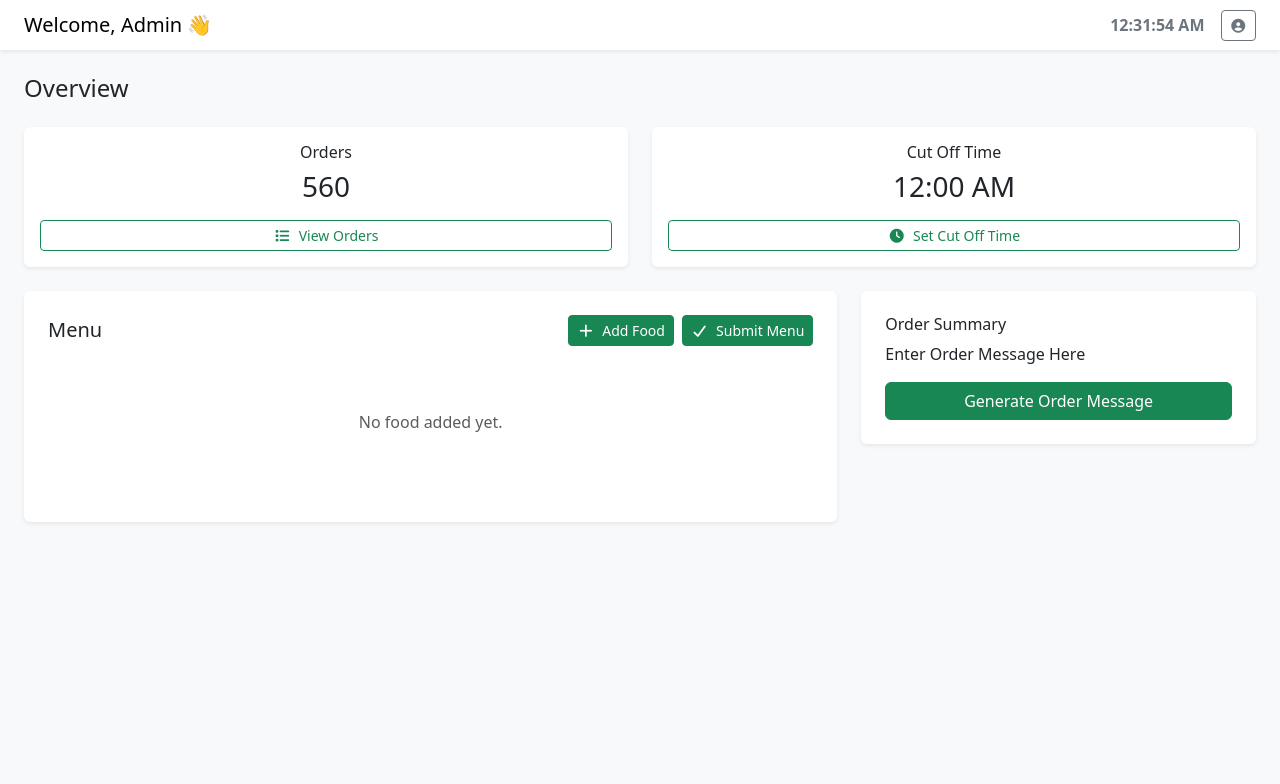
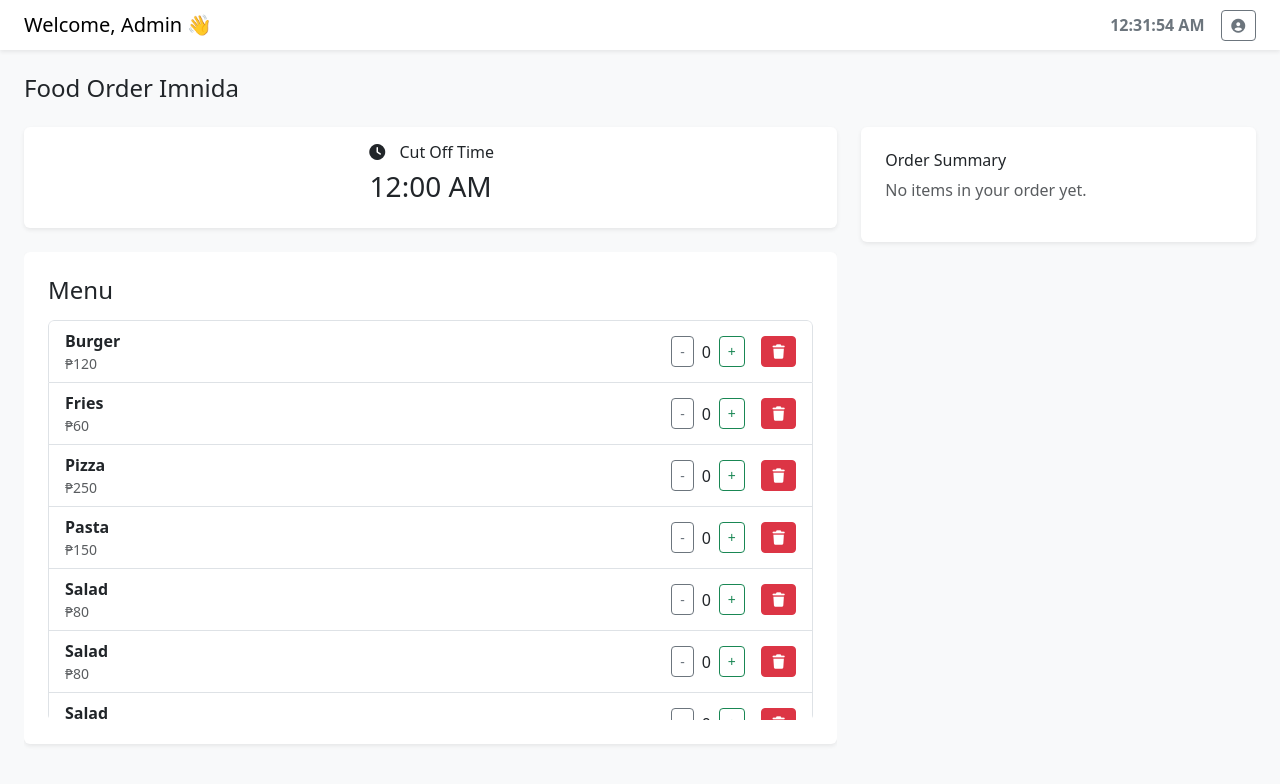
Before and after one commit to ardiente-ken/Lunchmates, a React (Vite) app: page / in a window 1280 px wide. Shown: the top 784 px of the page. Built offline with nearby package versions, Linux system fonts and the light colour scheme.

Commit message:
added customer user

```diff
--- a/src/App.jsx
+++ b/src/App.jsx
@@ -1,10 +1,11 @@
 import './css/global.css'
 import HRDashboard from '../src/pages/HRDashboard'
+import UserDashboard from './pages/UserDashboard'
 function App() {
 
   return (
     <>
-    <HRDashboard/>
+      <UserDashboard />
     </>
   )
 }
--- /dev/null
+++ b/src/components/MenuUser.jsx
@@ -0,0 +1,64 @@
+import React from "react";
+
+const MenuUser = ({ foods, onAddToOrder, handleDelete, handleSubmitMenu, orders }) => {
+    const getQty = (food) => {
+        const item = orders.find((o) => o.name === food.name);
+        return item ? item.qty : 0;
+    };
+
+    const increment = (food) => {
+        onAddToOrder({ ...food, qty: 1 });
+    };
+
+    const decrement = (food) => {
+        const item = orders.find((o) => o.name === food.name);
+        if (item && item.qty > 1) {
+            onAddToOrder({ ...food, qty: -1 });
+        } else if (item && item.qty === 1) {
+            onAddToOrder({ ...food, qty: -1 }); // qty 0 will remove
+        }
+    };
+
+    const removeFromOrder = (food) => {
+        handleDelete(food.name);
+    };
+
+    // Dynamically apply scroll if foods.length >= 6
+    const listStyle = foods.length >= 5
+        ? { maxHeight: "50vh", overflowY: "auto" }
+        : {};
+
+    return (
+        <div className="card shadow-sm border-0 p-4">
+            <div className="d-flex align-items-center mb-3">
+                <h4 className="mb-0 me-auto">Menu</h4>
+            </div>
+
+            {foods.length === 0 ? (
+                <p className="text-muted text-center py-5">No food available.</p>
+            ) : (
+                <ul className="list-group" style={listStyle}>
+                    {foods.map((food, index) => (
+                        <li key={index} className="list-group-item d-flex justify-content-between align-items-center">
+                            <div>
+                                <strong>{food.name}</strong>
+                                <div className="text-muted small">₱{food.price}</div>
+                            </div>
+
+                            <div className="d-flex align-items-center">
+                                <button className="btn btn-sm btn-outline-secondary me-2" onClick={() => decrement(food)}>-</button>
+                                <span className="me-2">{getQty(food)}</span>
+                                <button className="btn btn-sm btn-outline-success me-3" onClick={() => increment(food)}>+</button>
+                                <button className="btn btn-sm btn-danger" onClick={() => removeFromOrder(food)} title="Remove item from order">
+                                    <i className="fas fa-trash"></i>
+                                </button>
+                            </div>
+                        </li>
+                    ))}
+                </ul>
+            )}
+        </div>
+    );
+};
+
+export default MenuUser;
--- /dev/null
+++ b/src/components/UserOrder.jsx
@@ -0,0 +1,93 @@
+import React, { useState } from "react";
+import Swal from "sweetalert2";
+
+const UserOrder = ({ orders, clearOrders }) => {
+    const [submitted, setSubmitted] = useState(false); // Track if order was submitted
+    const totalAmount = orders.reduce((sum, item) => sum + item.price * item.qty, 0);
+
+    // Submit order handler
+    const handleSubmitMenu = () => {
+        if (!orders || orders.length === 0) {
+            Swal.fire({
+                icon: "info",
+                title: "No Items",
+                text: "Please add items to your order first.",
+                timer: 1500,
+                showConfirmButton: false,
+            });
+            return;
+        }
+
+        Swal.fire({
+            title: "Are you sure?",
+            text: "Do you want to submit your order?",
+            icon: "question",
+            showCancelButton: true,
+            cancelButtonColor: "#6c757d",
+            confirmButtonColor: "#28a745",
+            confirmButtonText: "Yes, submit it!",
+        }).then((result) => {
+            if (result.isConfirmed) {
+                Swal.fire({
+                    icon: "success",
+                    title: "Order Submitted!",
+                    text: "Your order has been submitted successfully.",
+                    timer: 1500,
+                    showConfirmButton: false,
+                });
+
+                setSubmitted(true);  // Disable button
+            }
+        });
+    };
+
+    if (!orders || orders.length === 0) {
+        return (
+            <div className="card shadow-sm border-0 p-4">
+                <h6>Order Summary</h6>
+                <p className="text-muted">No items in your order yet.</p>
+            </div>
+        );
+    }
+
+    return (
+        <div className="card shadow-sm border-0 p-4 d-flex flex-column h-100" style={{ maxHeight: "80vh" }}>
+            <h6>Order Summary</h6>
+            <div className="table-responsive flex-grow-1">
+                <table className="table table-sm table-striped align-middle mb-0">
+                    <thead>
+                        <tr>
+                            <th>#</th>
+                            <th>Item</th>
+                            <th>Price</th>
+                            <th>Qty</th>
+                            <th>Subtotal</th>
+                        </tr>
+                    </thead>
+                    <tbody>
+                        {orders.map((item, index) => (
+                            <tr key={index}>
+                                <td>{index + 1}</td>
+                                <td>{item.name}</td>
+                                <td>₱{item.price}</td>
+                                <td>{item.qty}</td>
+                                <td>₱{(item.price * item.qty).toFixed(2)}</td>
+                            </tr>
+                        ))}
+                    </tbody>
+                </table>
+            </div>
+            <hr />
+            <h6 className="text-end">Total: ₱{totalAmount.toFixed(2)}</h6>
+            <button
+                className={`btn btn-success btn-md mt-2`}
+                onClick={handleSubmitMenu}
+                disabled={submitted} // Disable after submission
+            >
+                <i className="fas fa-check me-1"></i> {submitted ? "Order Submitted" : "Submit Order"}
+            </button>
+        </div>
+    );
+};
+
+export default UserOrder;
--- a/src/pages/UserDashboard.jsx
+++ b/src/pages/UserDashboard.jsx
@@ -1,123 +1,161 @@
-import React from "react";
+import React, { useState, useEffect } from "react";
 import "bootstrap/dist/css/bootstrap.min.css";
 import "@fortawesome/fontawesome-free/css/all.min.css";
+import Swal from "sweetalert2";
+
+import TopNavbar from "../components/TopNavbar";
+import Orders from "../components/Orders";
+import UserOrder from "../components/UserOrder";
+import MenuUser from "../components/MenuUser";
 
 const UserDashboard = () => {
+  const [foods, setFoods] = useState([
+    { name: "Burger", price: 120 },
+    { name: "Fries", price: 60 },
+    { name: "Pizza", price: 250 },
+    { name: "Pasta", price: 150 },
+    { name: "Salad", price: 80 },
+    { name: "Salad", price: 80 },
+    { name: "Salad", price: 80 },
+    { name: "Salad", price: 80 },
+  ]);
+
+  const [cutOffTime, setCutOffTime] = useState("00:00");
+  const [showOrders, setShowOrders] = useState(false);
+  const [orders, setOrders] = useState([]);
+
+  // Escape key closes modal (if needed)
+  useEffect(() => {
+    const onKey = (e) => e.key === "Escape" && setShowOrders(false);
+    window.addEventListener("keydown", onKey);
+    return () => window.removeEventListener("keydown", onKey);
+  }, []);
+
+  // Delete item from orders
+  const handleDelete = (foodName) => {
+    const food = orders.find((o) => o.name === foodName);
+    if (!food) return;
+
+    Swal.fire({
+      title: "Are you sure?",
+      text: `This will remove ${food.name} from your order.`,
+      icon: "warning",
+      showCancelButton: true,
+      cancelButtonColor: "#6c757d",
+      confirmButtonColor: "#d33",
+      confirmButtonText: "Remove",
+    }).then((result) => {
+      if (result.isConfirmed) {
+        setOrders((prev) => prev.filter((o) => o.name !== foodName));
+        Swal.fire({
+          icon: "success",
+          title: "Removed!",
+          text: `${food.name} has been removed from your order.`,
+          timer: 1500,
+          showConfirmButton: false,
+        });
+      }
+    });
+  };
+
+  // Add / remove quantity in orders
+  const addToOrder = (food) => {
+    const existing = orders.find((item) => item.name === food.name);
+    if (existing) {
+      const newQty = existing.qty + (food.qty || 1);
+      if (newQty > 0) {
+        setOrders((prev) =>
+          prev.map((o) =>
+            o.name === food.name ? { ...o, qty: newQty } : o
+          )
+        );
+      } else {
+        setOrders((prev) => prev.filter((o) => o.name !== food.name));
+      }
+    } else if ((food.qty || 1) > 0) {
+      setOrders((prev) => [...prev, { ...food, qty: food.qty || 1 }]);
+    }
+  };
+
+  // Submit order
+  const handleSubmitMenu = () => {
+    if (orders.length === 0) {
+      Swal.fire({
+        icon: "info",
+        title: "No Items",
+        text: "Please add items to your order first.",
+        timer: 1500,
+        showConfirmButton: false,
+      });
+      return;
+    }
+    Swal.fire({
+      title: "Are you sure?",
+      text: "Do you want to submit your order?",
+      icon: "question",
+      showCancelButton: true,
+      cancelButtonColor: "#6c757d",
+      confirmButtonColor: "#28a745",
+      confirmButtonText: "Yes, submit it!",
+    }).then((result) => {
+      if (result.isConfirmed) {
+        Swal.fire({
+          icon: "success",
+          title: "Order Submitted!",
+          text: "Your order has been submitted successfully.",
+          timer: 1500,
+          showConfirmButton: false,
+        });
+      }
+    });
+  };
+
   return (
-    <div className="d-flex" style={{ minHeight: "100vh" }}>
-      {/* Sidebar */}
-      <nav
-        className="bg-dark text-white p-3 d-flex flex-column"
-        style={{ width: "250px" }}
-      >
-        <h4 className="text-center mb-4">📊 Dashboard</h4>
-        <ul className="nav flex-column">
-          <li className="nav-item mb-2">
-            <a href="#" className="nav-link text-white">
-              <i className="fas fa-home me-2"></i> Home
-            </a>
-          </li>
-          <li className="nav-item mb-2">
-            <a href="#" className="nav-link text-white">
-              <i className="fas fa-chart-bar me-2"></i> Analytics
-            </a>
-          </li>
-          <li className="nav-item mb-2">
-            <a href="#" className="nav-link text-white">
-              <i className="fas fa-box me-2"></i> Inventory
-            </a>
-          </li>
-          <li className="nav-item mb-2">
-            <a href="#" className="nav-link text-white">
-              <i className="fas fa-users me-2"></i> Users
-            </a>
-          </li>
-          <li className="nav-item">
-            <a href="#" className="nav-link text-white">
-              <i className="fas fa-cog me-2"></i> Settings
-            </a>
-          </li>
-        </ul>
-      </nav>
+    <div className="d-flex" style={{ maxHeight: "100vh", overflowY: "hidden" }}>
+      {/* Left Column */}
+      <div className="flex-grow-1 bg-light">
+        <TopNavbar />
+        <div className="container-fluid p-4">
+          <h4 className="mb-4">Food Order Imnida</h4>
 
-      {/* Main Content */}
-      <div className="flex-grow-1 bg-light">
-        {/* Top Navbar */}
-        <nav className="navbar navbar-expand-lg navbar-light bg-white shadow-sm px-4">
-          <span className="navbar-brand mb-0 h5">Welcome, Admin 👋</span>
-          <div className="ms-auto">
-            <button className="btn btn-outline-primary btn-sm me-2">
-              <i className="fas fa-bell"></i>
-            </button>
-            <button className="btn btn-outline-secondary btn-sm">
-              <i className="fas fa-user-circle"></i>
-            </button>
-          </div>
-        </nav>
+          <div className="row" style={{ height: "calc(100vh - 80px)" }}>
+            <div className="col-md-8 d-flex flex-column">
+              {/* Cut Off Time */}
+              <div className="mb-4">
+                <div className="card shadow-sm border-0 p-3 text-center">
+                  <h6><i className="fas fa-clock me-2"></i> Cut Off Time</h6>
+                  <h3>
+                    {cutOffTime
+                      ? new Date(`${new Date().toISOString().split("T")[0]}T${cutOffTime}`)
+                        .toLocaleTimeString([], { hour: "2-digit", minute: "2-digit" })
+                      : "--:--"}
+                  </h3>
+                </div>
+              </div>
 
-        {/* Dashboard Body */}
-        <div className="container-fluid p-4">
-          <h4 className="mb-4">Overview</h4>
-
-          {/* Stats Cards */}
-          <div className="row">
-            <div className="col-md-3 mb-4">
-              <div className="card shadow-sm border-0 p-3">
-                <h6>Total Users</h6>
-                <h3>1,240</h3>
-                <i className="fas fa-users text-primary fa-2x"></i>
+              {/* Menu */}
+              <div className="flex-grow-1 overflow-auto">
+                <MenuUser
+                  foods={foods}
+                  orders={orders}
+                  onAddToOrder={addToOrder}
+                  handleDelete={handleDelete}
+                  handleSubmitMenu={handleSubmitMenu}
+                />
               </div>
             </div>
-            <div className="col-md-3 mb-4">
-              <div className="card shadow-sm border-0 p-3">
-                <h6>Orders</h6>
-                <h3>560</h3>
-                <i className="fas fa-box text-success fa-2x"></i>
-              </div>
-            </div>
-            <div className="col-md-3 mb-4">
-              <div className="card shadow-sm border-0 p-3">
-                <h6>Revenue</h6>
-                <h3>$12,400</h3>
-                <i className="fas fa-dollar-sign text-warning fa-2x"></i>
-              </div>
-            </div>
-            <div className="col-md-3 mb-4">
-              <div className="card shadow-sm border-0 p-3">
-                <h6>Pending</h6>
-                <h3>24</h3>
-                <i className="fas fa-clock text-danger fa-2x"></i>
-              </div>
-            </div>
-          </div>
 
-          {/* Placeholder for Charts */}
-          <div className="row">
-            <div className="col-md-8 mb-4">
-              <div className="card shadow-sm border-0 p-4">
-                <h6>Sales Chart</h6>
-                <div
-                  className="bg-light border rounded d-flex align-items-center justify-content-center"
-                  style={{ height: "250px" }}
-                >
-                  <p className="text-muted">[ Chart Placeholder ]</p>
-                </div>
-              </div>
-            </div>
-            <div className="col-md-4 mb-4">
-              <div className="card shadow-sm border-0 p-4">
-                <h6>Recent Activities</h6>
-                <ul className="list-unstyled mt-3">
-                  <li>🟢 New user registered</li>
-                  <li>🟡 Order #1042 pending</li>
-                  <li>🔵 Server backup completed</li>
-                  <li>🟠 New message received</li>
-                </ul>
+            {/* Right Column */}
+            <div className="col-md-4 d-flex flex-column">
+              <div className="flex-grow-1">
+                <UserOrder orders={orders} clearOrders={() => setOrders([])} />
               </div>
             </div>
           </div>
         </div>
       </div>
+
+      <Orders show={showOrders} onClose={() => setShowOrders(false)} orders={orders} />
     </div>
   );
 };
```
Also changed, not shown: src/components/Orders.jsx (+26 -1 lines).
